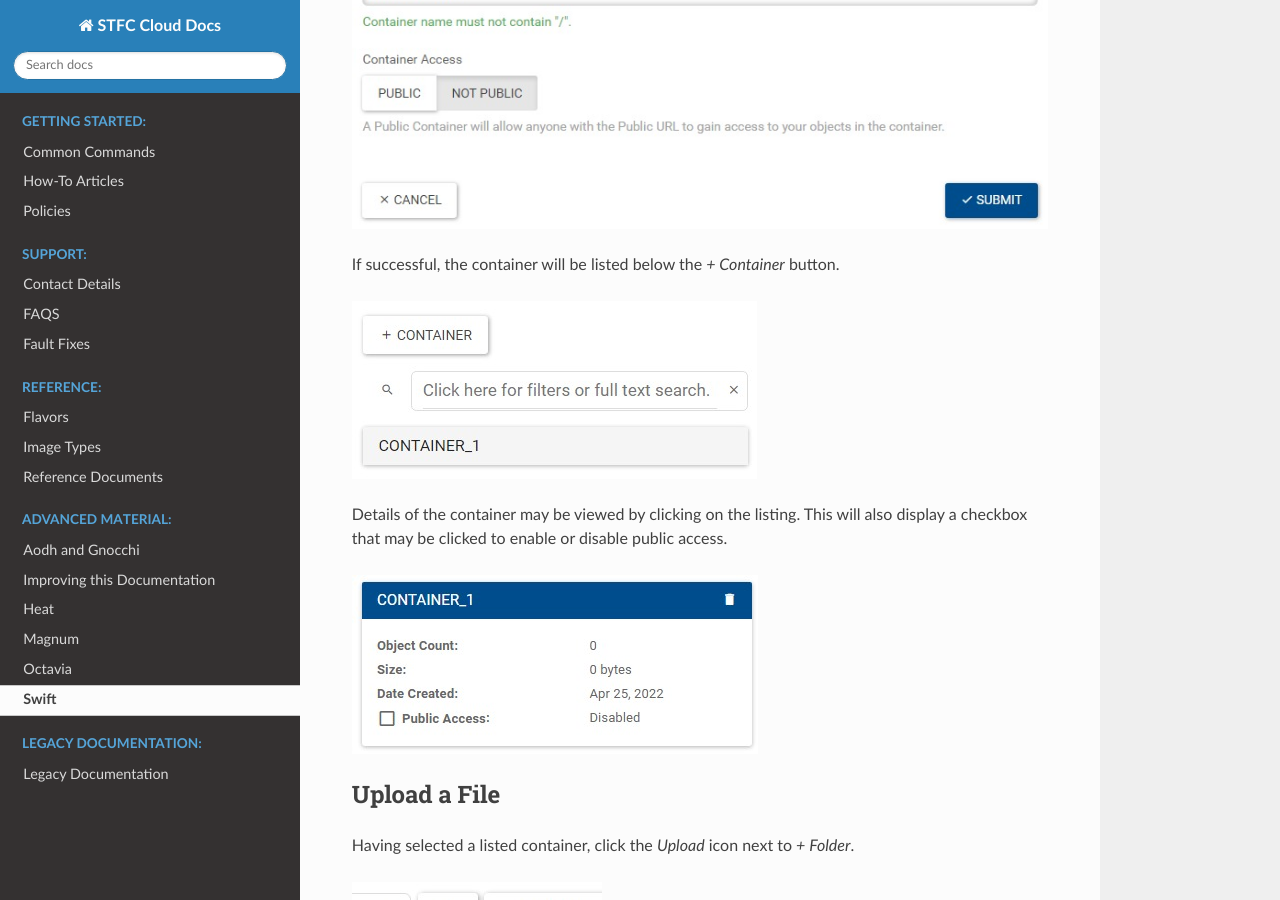
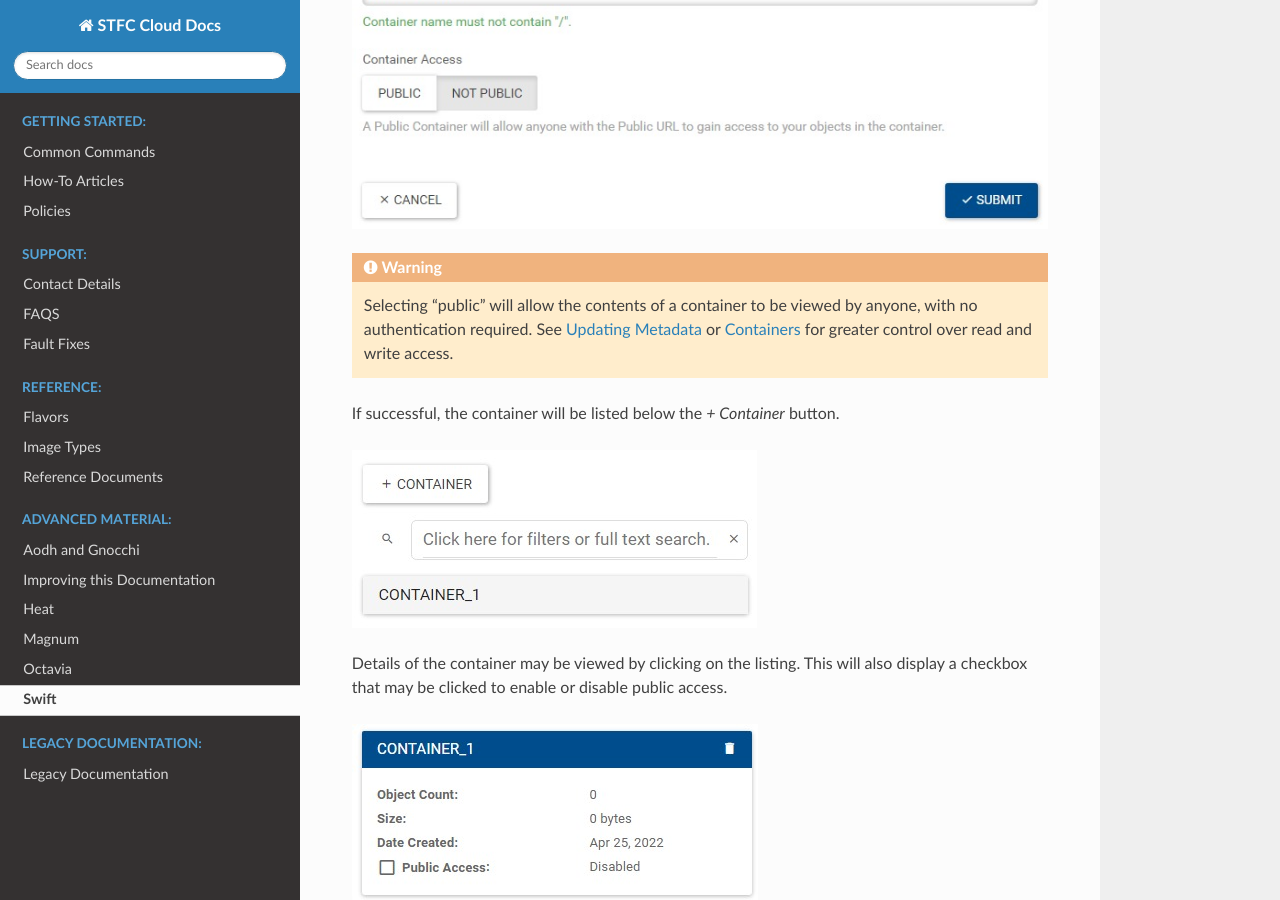
Before and after one commit to stfc/cloud-docs, a Sphinx documentation site: the page built from source/Swift/QuickStart.rst, in a window 1280 px wide and 900 px high, scrolled down 1383 px. Built offline with Sphinx 7.4.7 and the Read the Docs theme 2.0.0, drawn with Linux system fonts in a browser that asks for light colours.

Commit message:
Add public warning to swift quickstart

```diff
--- a/source/Swift/QuickStart.rst
+++ b/source/Swift/QuickStart.rst
@@ -21,6 +21,11 @@ Click `+ Container`.
 On the `Create Container` screen, enter a name for the container and select whether the container should be publicly accessible, then click `Submit`.
 
 .. image:: /assets/howtos/CreateAContainer/3-create-container-form.png
+
+.. warning::
+
+  Selecting "public" will allow the contents of a container to be viewed by anyone, with no authentication required.
+  See :ref:`swift_cli_update_metadata` or :ref:`swift_sdk_containers` for greater control over read and write access.
 
 If successful, the container will be listed below the `+ Container` button.
 
```
